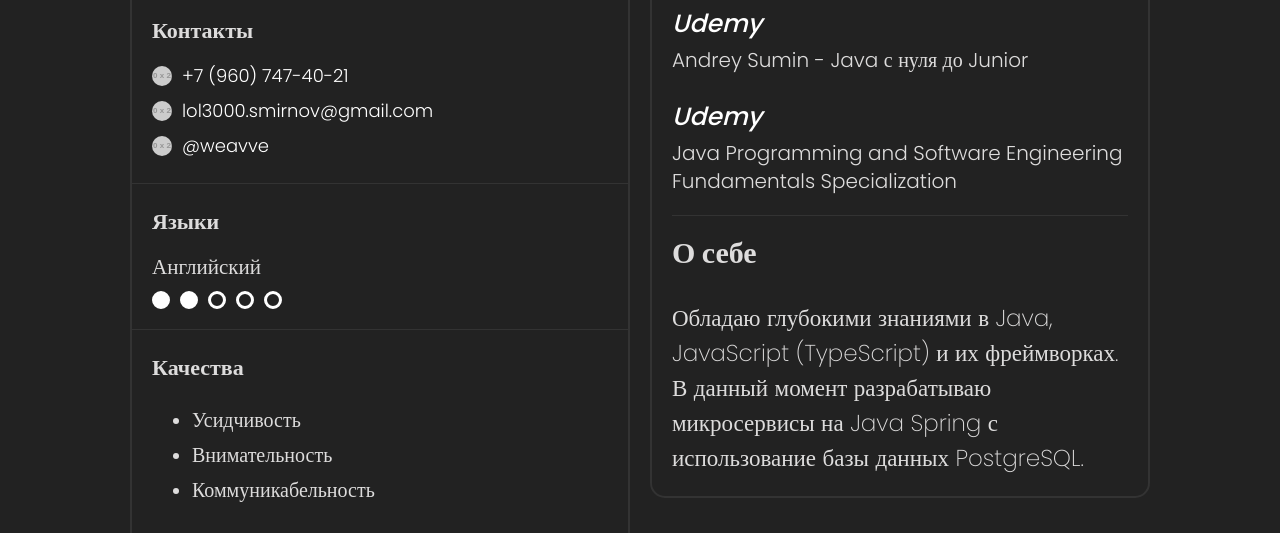
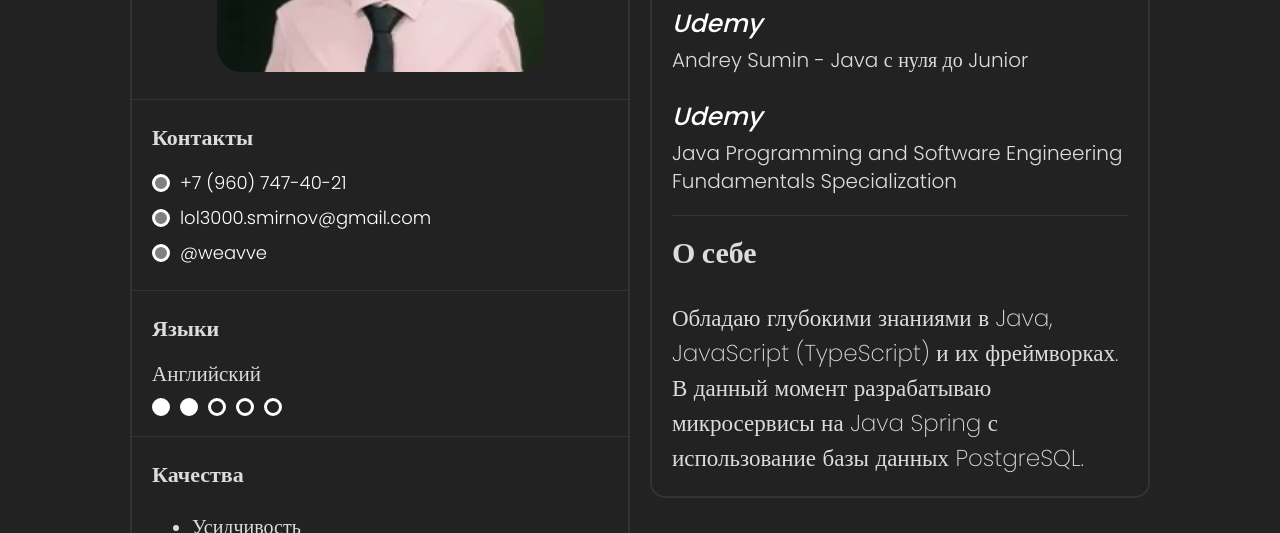
Before and after one commit to mare-viz/resume, a plain HTML site: page resume.html in a window 1280 px wide. Shown: the part 567-1100 px from the top of the page. Drawn offline with Linux system fonts and the light colour scheme; placeholder pictures from the web are drawn by us.

Commit message:
update resume

```diff
--- a/assets/css/resume.css
+++ b/assets/css/resume.css
@@ -108,6 +108,10 @@
 
 .fill {
   background-color: #fff;
+}
+
+.gray {
+  background-color: gray;
 }
 
 .resume__sector__name {
--- a/resume.html
+++ b/resume.html
@@ -42,25 +42,25 @@
     <div class="resume">
       <div class="resume__main">
         <div class="resume__sector first">
-          <img src="http://placehold.co/200" alt="">
+          <img src="./assets/images/foto.png" alt="">
         </div>
         <div class="resume__sector">
           <div class="resume__sector__title">Контакты</div>
           <div class="resume__sector__content">
             <div class="resume__sector__contact">
-              <img src="http://placehold.co/20" alt="">
+              <div class="circle gray"></div>
               <div class="resume__sector__contact__text">+7 (960) 747-40-21</div>
             </div>
           </div>
           <div class="resume__sector__content">
             <div class="resume__sector__contact">
-              <img src="http://placehold.co/20" alt="">
+              <div class="circle gray"></div>
               <div class="resume__sector__contact__text">lol3000.smirnov@gmail.com</div>
             </div>
           </div>
           <div class="resume__sector__content">
             <div class="resume__sector__contact">
-              <img src="http://placehold.co/20" alt="">
+              <div class="circle gray"></div>
               <div class="resume__sector__contact__text">@weavve</div>
             </div>
           </div>
```
Also changed, not shown: biography.html (+2 -2 lines), assets/images/foto.png (added).
